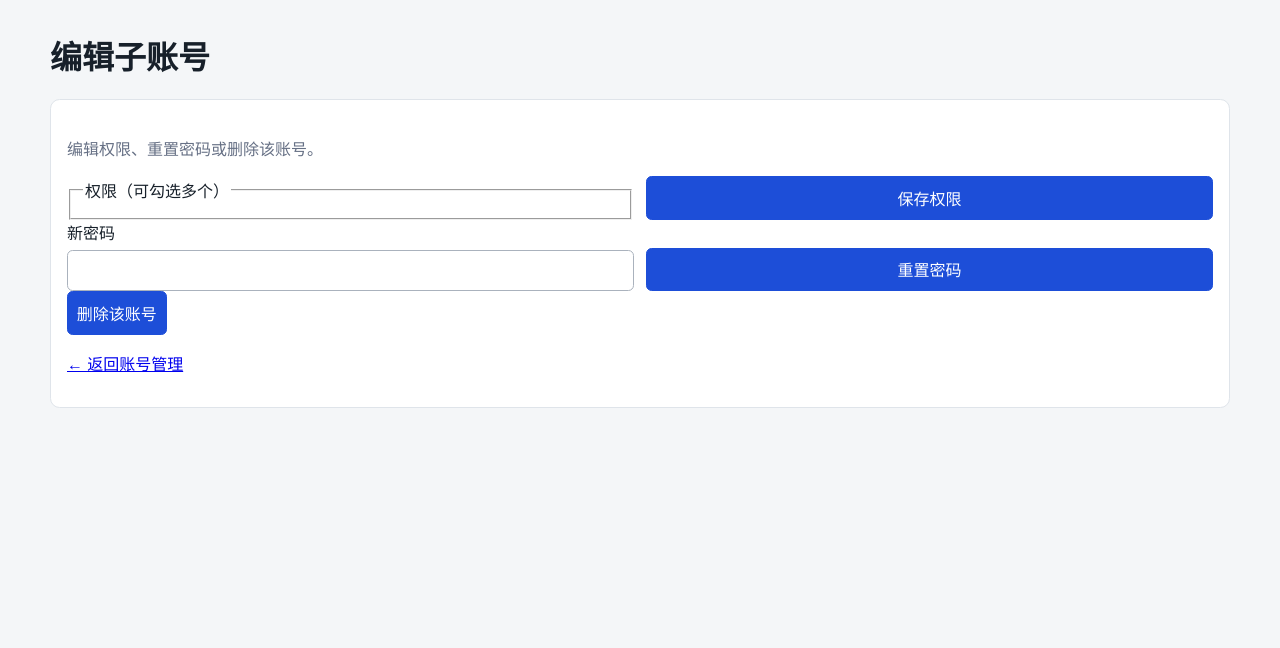
After one commit to liguojing112/ImgTrans, a Python web app: template server/admin/templates/user_edit.html in a window 1280 px wide. The commit adds this page. Shown: the top 648 px of the page. Run offline with Jinja, Linux system fonts and the light colour scheme; the template is opened without the code that fills it, so the values that code supplies are empty.

Commit message:
feat(admin): 子账号编辑改为独立编辑页（去掉下拉折叠）
操作列"编辑"改为按钮式链接，跳转独立的编辑页，内含权限勾选、重置
密码、删除；停用/启用按钮保留在列表操作列。

```diff
--- a/server/admin/static/admin.css
+++ b/server/admin/static/admin.css
@@ -17,12 +17,10 @@ label { display: grid; gap: .35rem; }
 .permission-picker summary::-webkit-details-marker { display: none; }
 .permission-picker summary::after { content: "⌄"; color: #1d4ed8; font-size: 1.1rem; line-height: 1; }
 .permission-picker[open] summary::after { content: "⌃"; }
-.permission-picker.edit-button summary {
-  background: #1d4ed8; color: #fff; border: 1px solid #1d4ed8;
-  border-radius: .35rem; padding: .55rem .8rem; font-weight: 600;
+a.btn-link {
+  display: inline-block; background: #1d4ed8; color: #fff; border: 1px solid #1d4ed8;
+  border-radius: .35rem; padding: .55rem .8rem; font-weight: 600; text-decoration: none; cursor: pointer;
 }
-.permission-picker.edit-button summary::after { content: " ⌄"; color: #fff; }
-.permission-picker.edit-button[open] summary::after { content: " ⌃"; }
 .permission-grid { position: absolute; z-index: 2147483647; top: calc(100% + .45rem); left: 0; display: grid; grid-template-columns: 1fr; gap: .1rem; width: min(230px, 80vw); max-height: 18rem; overflow-y: auto; box-sizing: border-box; padding: .55rem; border: 1px solid #cbd5e1; border-radius: .5rem; background: #fff; color: #111827; box-shadow: 0 .7rem 1.6rem rgba(16, 24, 40, .22); visibility: hidden; opacity: 0; pointer-events: none; transition: opacity .15s ease, visibility .15s ease; }
 .permission-grid::before { content: ""; position: absolute; top: -.42rem; left: 1.05rem; width: .75rem; height: .75rem; border-top: 1px solid #cbd5e1; border-left: 1px solid #cbd5e1; background: #fff; transform: rotate(45deg); }
 .permission-picker:hover .permission-grid, .permission-picker[open] .permission-grid { visibility: visible; opacity: 1; pointer-events: auto; }
--- /dev/null
+++ b/server/admin/templates/user_edit.html
@@ -0,0 +1,31 @@
+{% extends "base.html" %}
+{% block content %}
+<h1>编辑子账号</h1>
+<section class="card">
+  <h2>{{ user.username }}</h2>
+  <p class="muted">编辑权限、重置密码或删除该账号。</p>
+
+  <form method="post" action="/admin/users/{{ user.user_id }}/permissions" class="form-grid">
+    <input type="hidden" name="csrf_token" value="{{ csrf_token }}">
+    <fieldset><legend>权限（可勾选多个）</legend>
+    <div class="permission-grid">
+    {% for key, label in permission_labels.items() %}<label class="permission-option"><span>{{ label }}</span><input type="checkbox" name="perm_{{ key }}" value="true" {{ "checked" if key in user.permissions }}></label>{% endfor %}
+    </div>
+    </fieldset>
+    <button>保存权限</button>
+  </form>
+
+  <form method="post" action="/admin/users/{{ user.user_id }}/reset-password" class="form-grid">
+    <input type="hidden" name="csrf_token" value="{{ csrf_token }}">
+    <label>新密码<input name="password" type="password" minlength="1" required></label>
+    <button>重置密码</button>
+  </form>
+
+  <form method="post" action="/admin/users/{{ user.user_id }}/delete" data-confirm="删除子账号后不可恢复，确定删除？">
+    <input type="hidden" name="csrf_token" value="{{ csrf_token }}">
+    <button class="btn-delete">删除该账号</button>
+  </form>
+
+  <p><a href="/admin/users">← 返回账号管理</a></p>
+</section>
+{% endblock %}
--- a/server/application/admin_users.py
+++ b/server/application/admin_users.py
@@ -84,6 +84,9 @@ class ManageAdminUsers:
     def list_all(self) -> list[AdminUser]:
         return self._repository.list_all()
 
+    def get(self, user_id: int) -> AdminUser:
+        return self._require(user_id)
+
     def has_super(self) -> bool:
         return self._repository.count_super() > 0
 
```
Also changed, not shown: server/admin/routes.py (+17 -0 lines), server/admin/templates/users.html (+1 -11 lines).
